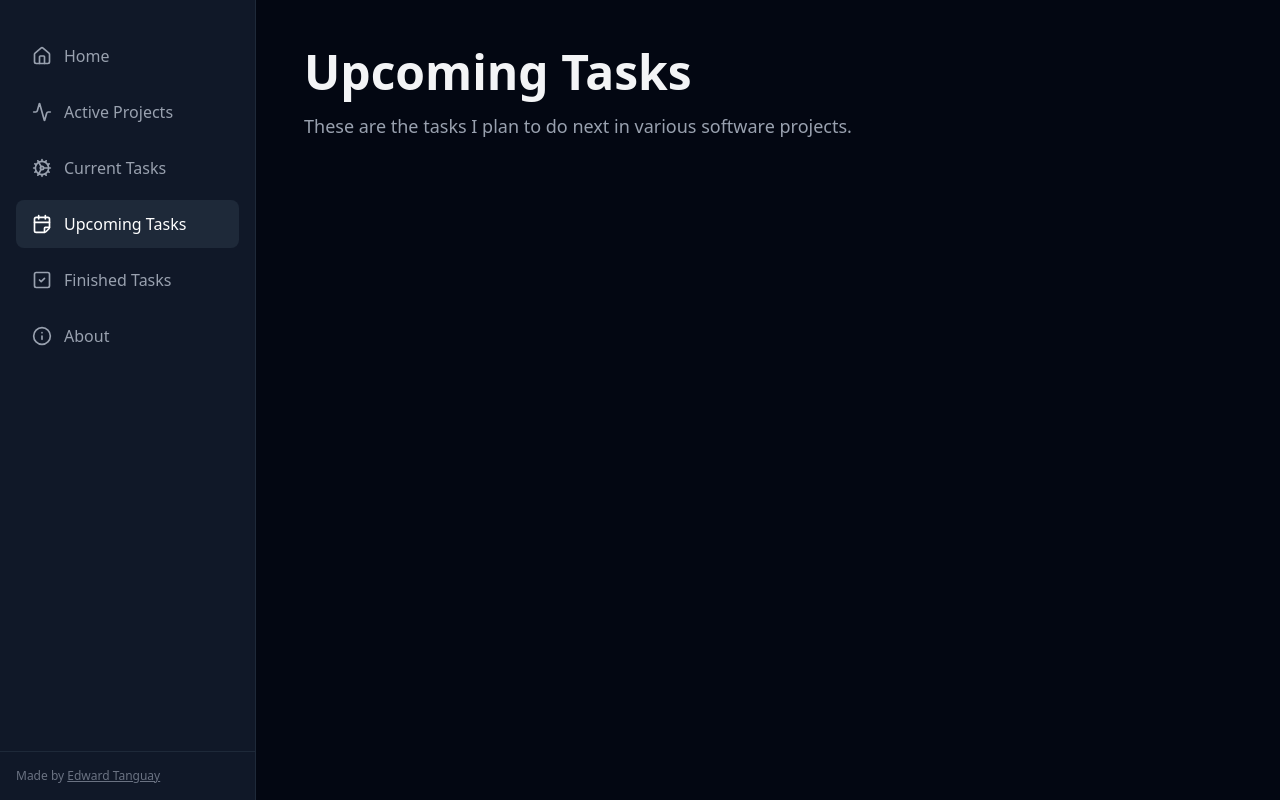
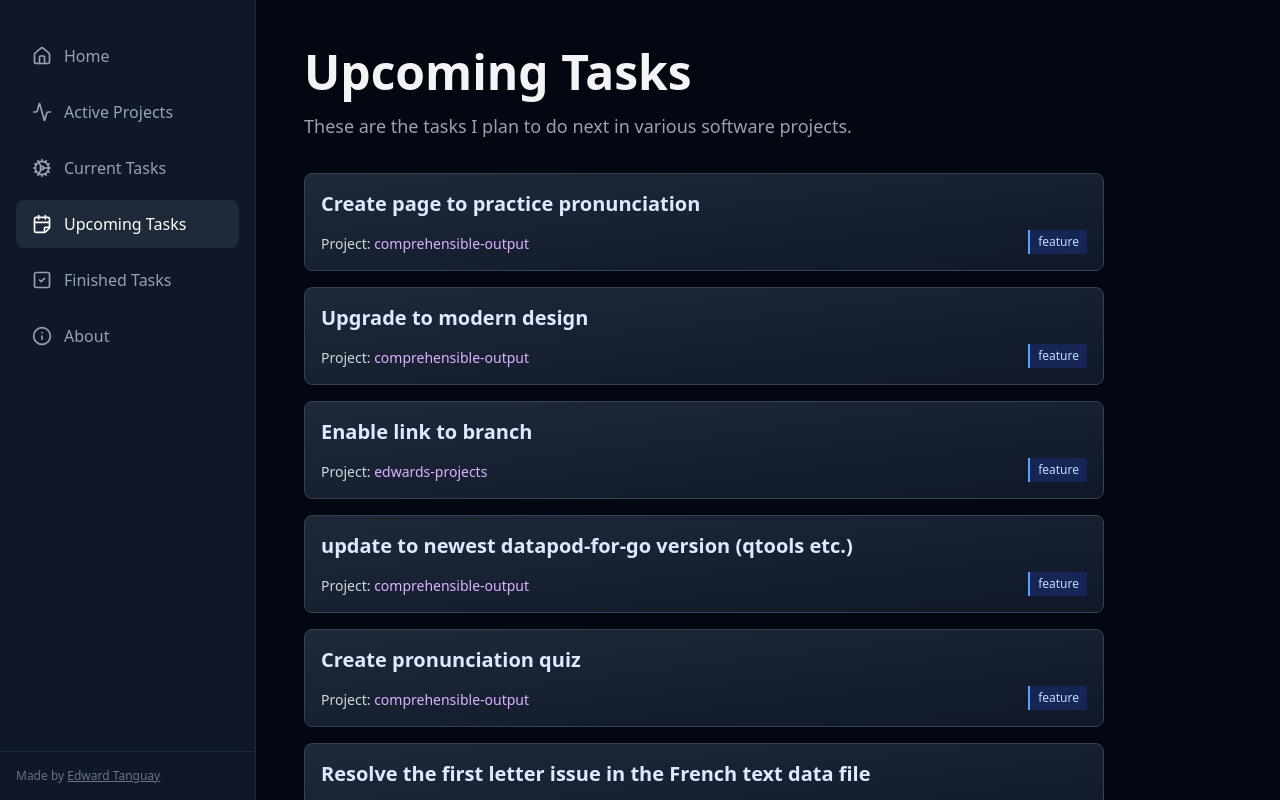
Before and after one commit to edwardtanguay/edwards-projects-v2, a Next.js app: page /upcoming-tasks in a window 1280 px wide. Built offline with nearby package versions, Linux system fonts and the light colour scheme.

Commit message:
...upcoming tasks

```diff
--- a/src/app/upcoming-tasks/page.tsx
+++ b/src/app/upcoming-tasks/page.tsx
@@ -1,4 +1,9 @@
 /* eslint-disable react/no-unescaped-entities */
+import tasks from "../../../parseddata/tasks.json";
+import Task from "../../components/Task";
+
+const upcomingTasks = tasks.filter(task => task.stage === "upcoming").sort((a, b) => b.rank - a.rank);
+
 
 export default function Company() {
 	return (
@@ -13,6 +18,12 @@ export default function Company() {
 					</p>
 				</div>
 
+				<div className="space-y-4">
+					{upcomingTasks.map((task) => (
+						<Task key={task.suuid} task={task} />
+					))}
+				</div>
+
 			</div>
 		</div>
 	);
```
